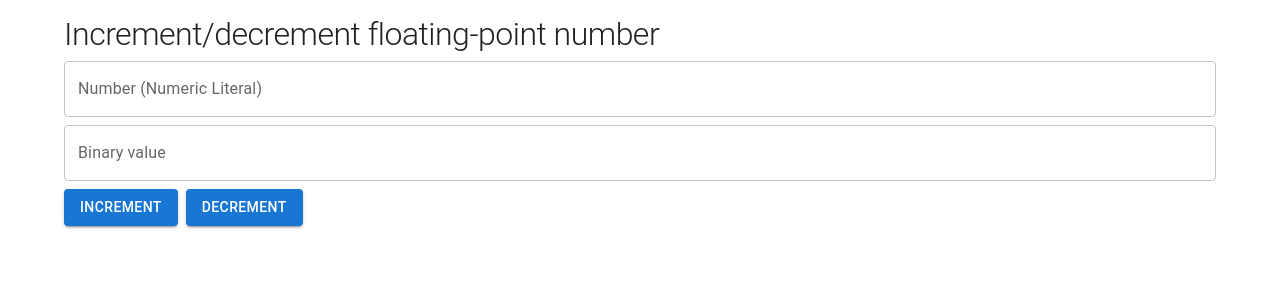
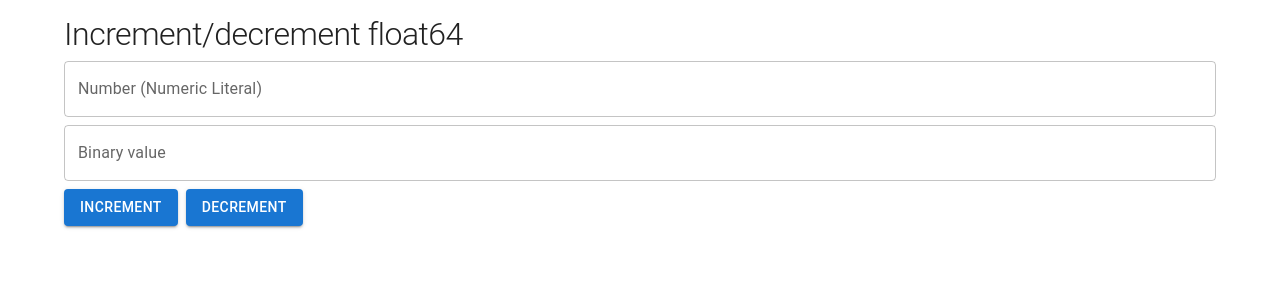
Before and after one commit to utrk/float-increment, a React app: page / in a window 1280 px wide. Shown: the top 300 px of the page. Built offline with nearby package versions, Linux system fonts and the light colour scheme; the HTML template or start-up script is replaced by a standard one.

Commit message:
Change app title

```diff
--- a/rsbuild.config.ts
+++ b/rsbuild.config.ts
@@ -7,7 +7,7 @@ export default defineConfig({
     assetPrefix: "/float-increment/",
   },
   html: {
-    title: "Increment/decrement floating-point number",
+    title: "Increment/decrement float64",
     tags: [
       {
         tag: "link",
--- a/src/App.tsx
+++ b/src/App.tsx
@@ -21,7 +21,7 @@ const App = () => {
             mt: 2,
           }}
         >
-          Increment/decrement floating-point number
+          Increment/decrement float64
         </Typography>
         <Calc />
       </Container>
```
